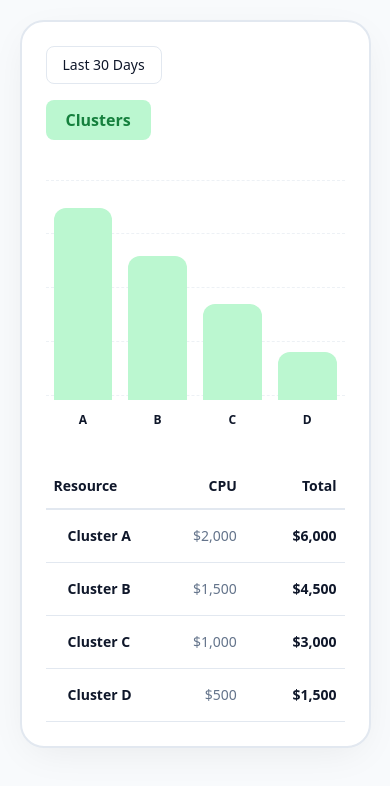
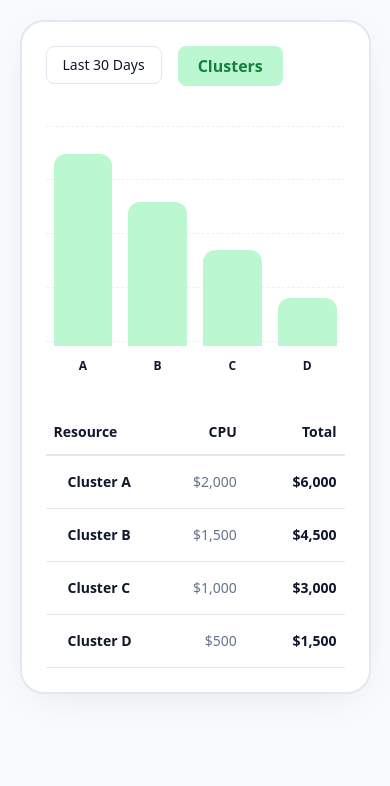
Before and after one commit to StarDust130/atomity_project, a Next.js app: page / in a window 390 px wide. Shown: the top 786 px of the page. Built offline with nearby package versions, Linux system fonts and the light colour scheme.

Commit message:
Refactor header layout in Dashboard component for improved responsiveness

```diff
--- a/components/Dashboard.tsx
+++ b/components/Dashboard.tsx
@@ -29,7 +29,7 @@ export default function Dashboard() {
       animate={{ opacity: 1, y: 0 }}
       className="bg-[var(--surface-main)] w-full max-w-5xl mx-auto rounded-[var(--radius-card)] p-6 sm:p-10 shadow-[var(--shadow-premium)] border-2 border-[var(--border-subtle)] overflow-hidden"
     >
-      <header className="flex flex-col sm:flex-row items-start sm:items-center gap-4 mb-8">
+      <header className="flex flex-row items-start sm:items-center gap-4 mb-8">
         <button className="px-4 py-2 bg-white border border-[var(--border-subtle)] rounded-lg font-medium text-sm hover:bg-gray-50 transition-colors">
           Last 30 Days
         </button>
```
